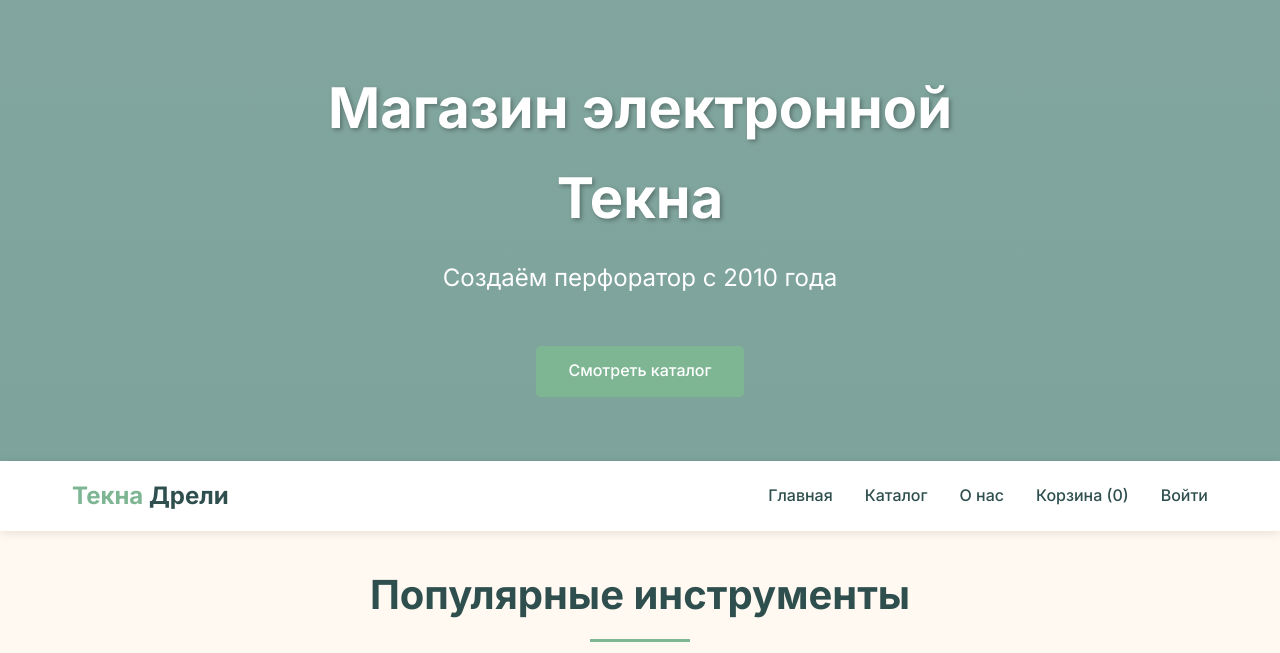
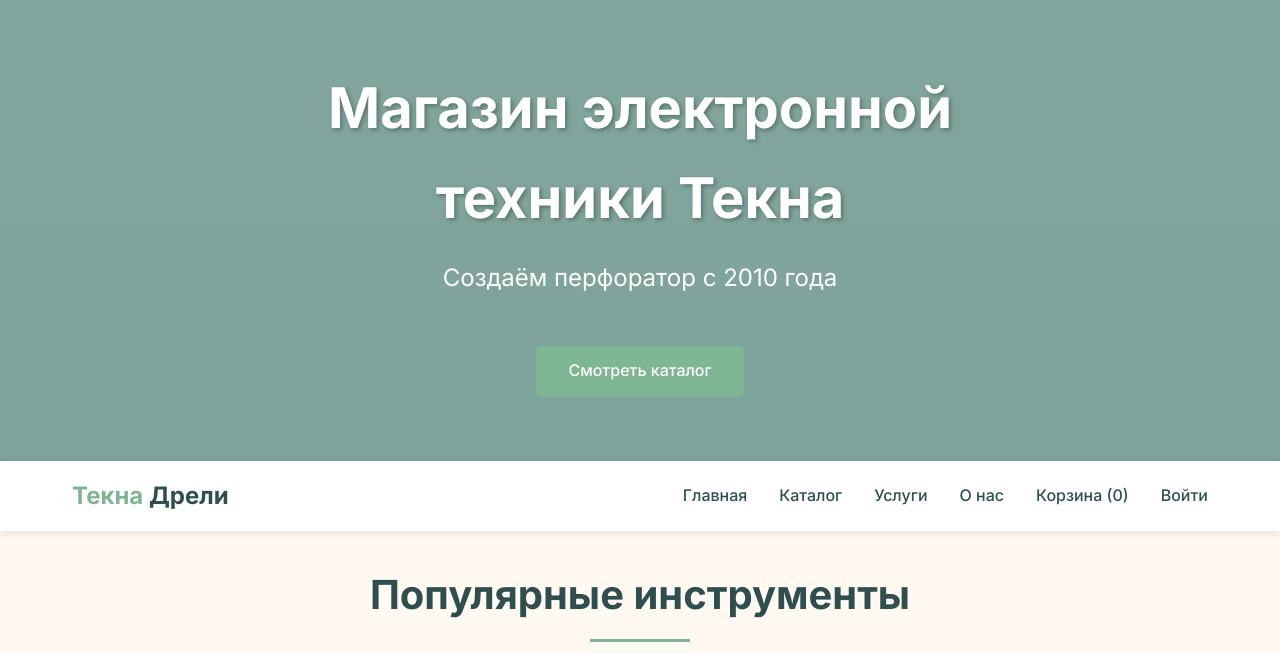
Before and after one commit to Sp1cyP3pp3r/magazin-techna, a plain HTML site: page index.html in a window 1280 px wide. Shown: the top 653 px of the page. Drawn offline with Linux system fonts and the light colour scheme.

Commit message:
Add files via upload

```diff
--- a/index.html
+++ b/index.html
@@ -12,7 +12,7 @@
     <!-- Шапка -->
     <header>
         <div class="header-content">
-            <h1>Магазин электронной <span>Текна</span></h1>
+            <h1>Магазин электронной техники <span>Текна</span></h1>
             <p class="tagline">Создаём перфоратор с 2010 года</p>
             <a href="#catalog" class="btn">Смотреть каталог</a>
         </div>
@@ -25,6 +25,7 @@
             <div class="nav-links">
                 <a href="index.html">Главная</a>
                 <a href="catalog.html">Каталог</a>
+                <a href="services.html">Услуги</a>
                 <a href="about.html">О нас</a>
                 <a href="#cart" onclick="toggleCart()">Корзина (<span id="cart-count">0</span>)</a>
                 <a href="#login" onclick="toggleLogin()">Войти</a>
```
